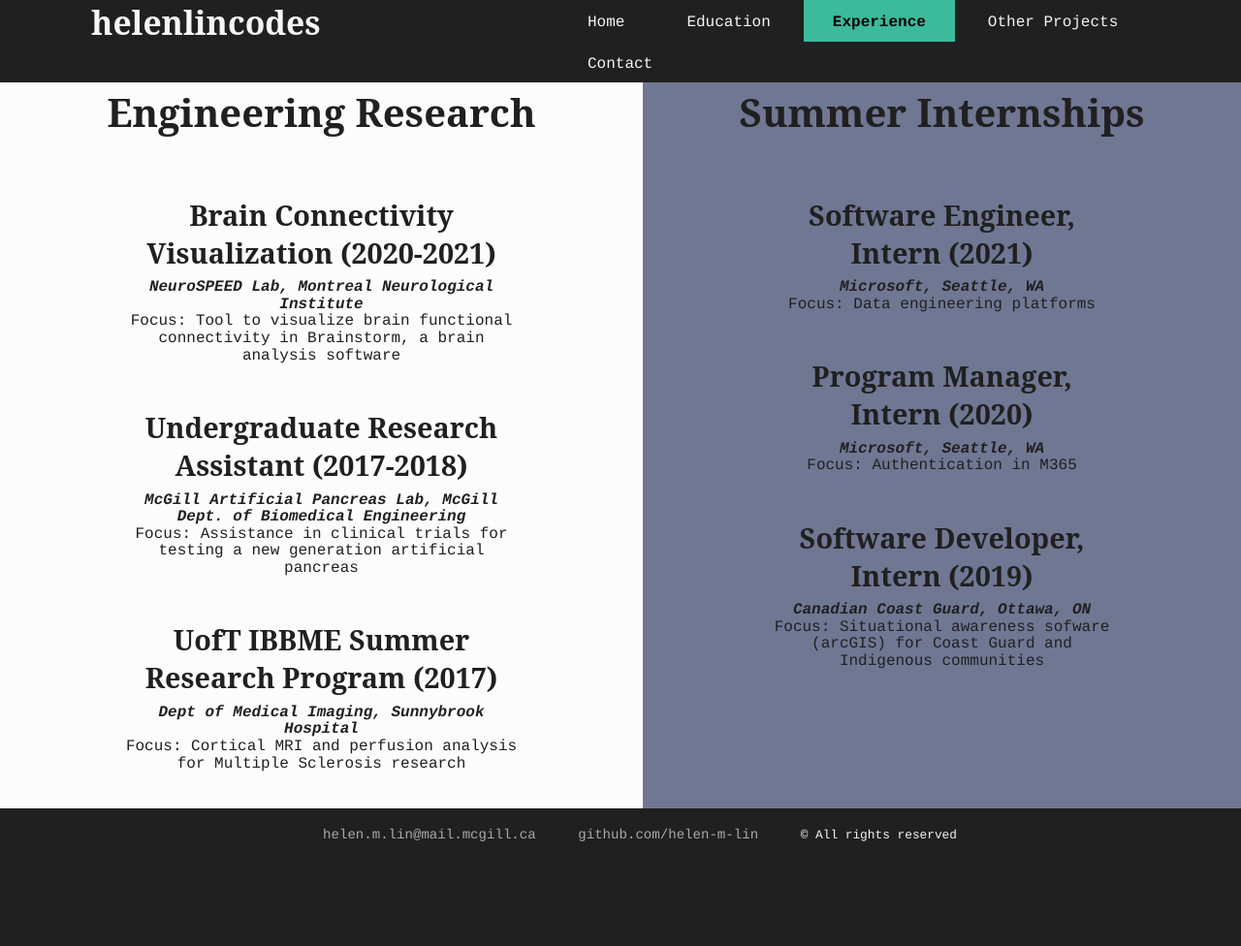
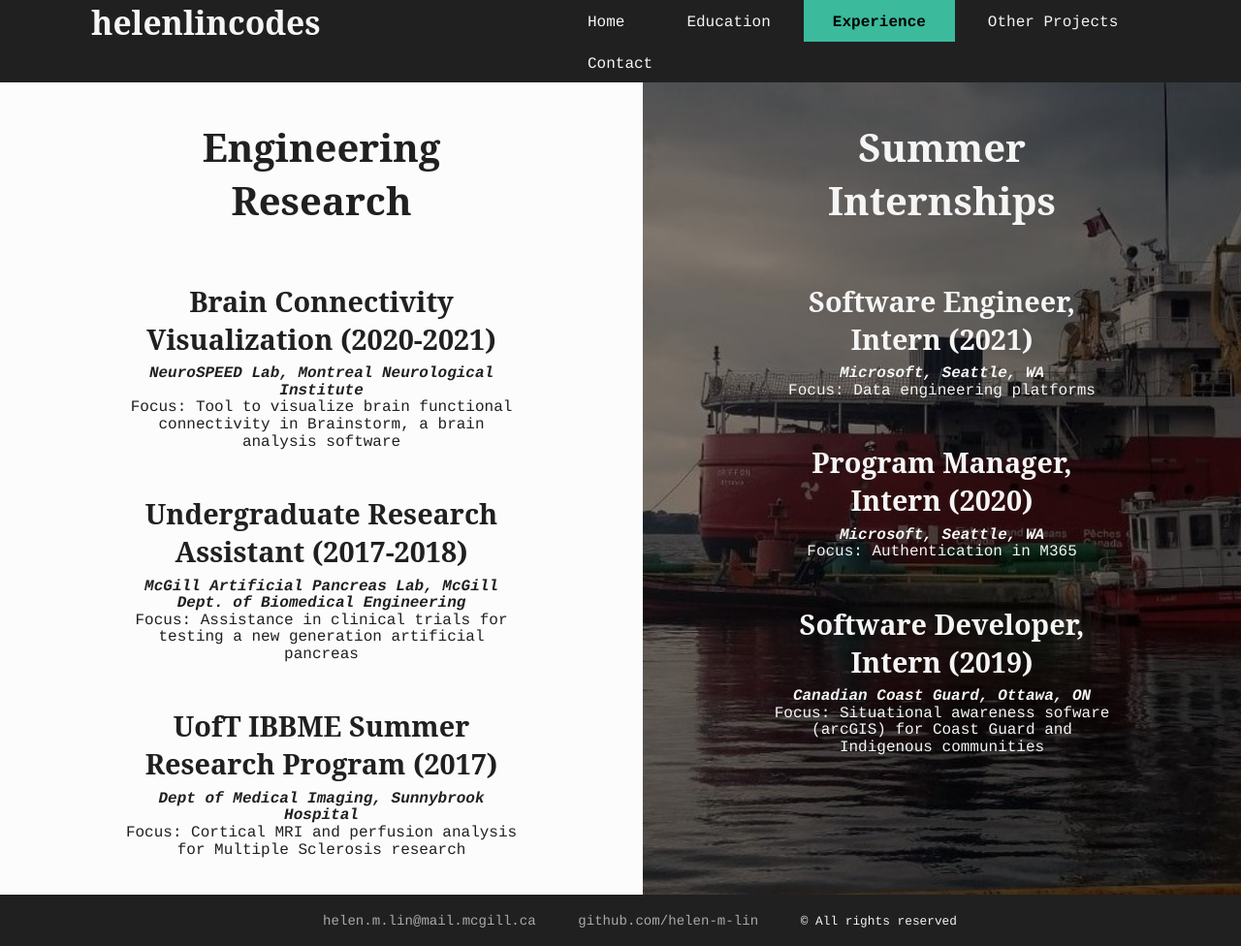
Before and after one commit to helen-m-lin/helenlincodes, a Jekyll site: the page built from experience.html, in a window 1280 px wide and 976 px high. Shown: the whole window at 97% size. Built offline with Jekyll 4.4.1, drawn with Linux system fonts in a browser that asks for light colours.

Commit message:
add bg image for experience page

```diff
--- a/css/main.css
+++ b/css/main.css
@@ -215,6 +215,10 @@ img:hover.icon-link{
 
 .internships{
     vertical-align: top;
+    background-image: url("/helenlincodes/images/coast-guard.jpg");
+    background-repeat:no-repeat;
+    background-size: cover;
+    background-position: center;
 }
 
 /* ---------- Colour Themes ----------*/
--- a/experience.html
+++ b/experience.html
@@ -4,19 +4,12 @@ title: HL Experience
 ---
 <table style="border-spacing: 0px;">
         <tr>
-                <td class="thm-light">
+                <td class="thm-light research">
+                        <br></br>
                         <br></br>
                         <h2>Engineering Research</h2>
                         <br></br>
-                </td>
-                <td class="thm-med">
-                        <br></br>
-                        <h2>Summer Internships</h2>
-                        <br></br>
-                </td>
-        </tr>
-        <tr>
-                <td class="thm-light research">
+
                         <h3>Brain Connectivity Visualization (2020-2021)</h3>
                         <li style="font-weight:bold;font-style:italic;">NeuroSPEED Lab, Montreal Neurological Institute
                         </li>
@@ -36,7 +29,12 @@ title: HL Experience
                         <li>Focus: Cortical MRI and perfusion analysis for Multiple Sclerosis research</li>
                         <br></br>
                 </td>
-                <td class="thm-med internships">
+                <td class="thm-dark internships">
+                        <br></br>
+                        <br></br>
+                        <h2>Summer Internships</h2>
+                        <br></br>
+
                         <h3>Software Engineer, Intern (2021)</h3>
                         <li style="font-weight:bold;font-style:italic;">Microsoft, Seattle, WA</li>
                         <li>Focus: Data engineering platforms</li>
```
Also changed, not shown: images/coast-guard.jpg (added).
